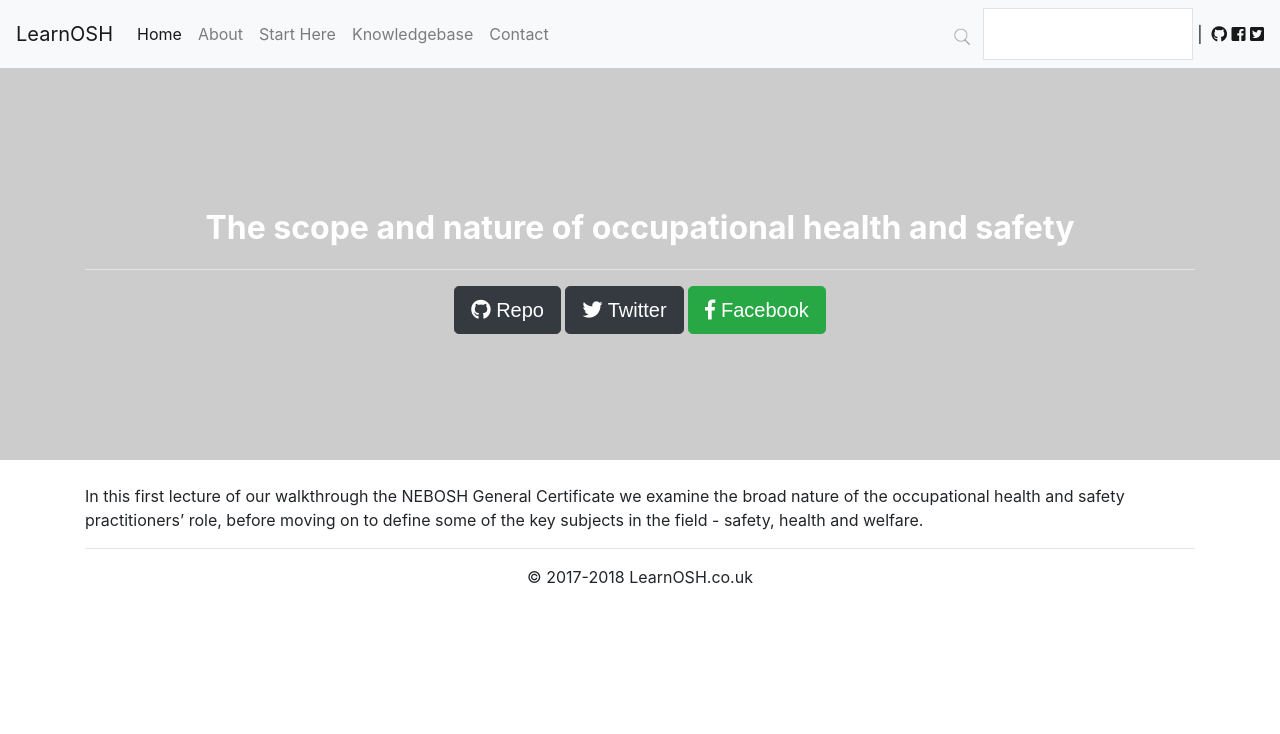
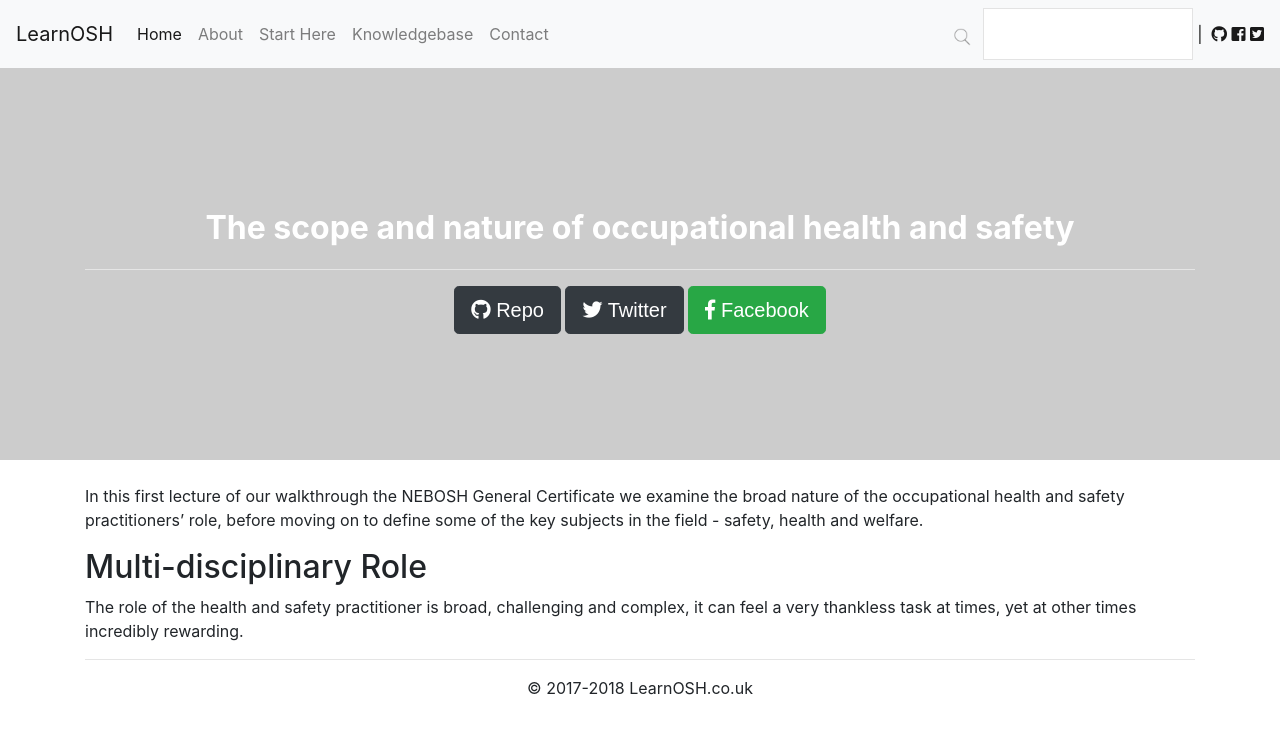
Before and after one commit to lee-perry/learnosh, a Jekyll site: the page built from NGC1/Element1/1.md, in a window 1280 px wide. Shown: the top 734 px of the page. Built offline with Jekyll 4.4.1, drawn with Linux system fonts in a browser that asks for light colours; nearby versions of some CDN libraries.

Commit message:
Update 1.md

```diff
--- a/NGC1/Element1/1.md
+++ b/NGC1/Element1/1.md
@@ -9,3 +9,7 @@ image:
 video:
 ---
 In this first lecture of our walkthrough the NEBOSH General Certificate we examine the broad nature of the occupational health and safety practitioners' role, before moving on to define some of the key subjects in the field - safety, health and welfare.
+
+Multi-disciplinary Role
+-----------------------
+The role of the health and safety practitioner is broad, challenging and complex, it can feel a very thankless task at times, yet at other times incredibly rewarding.
```
